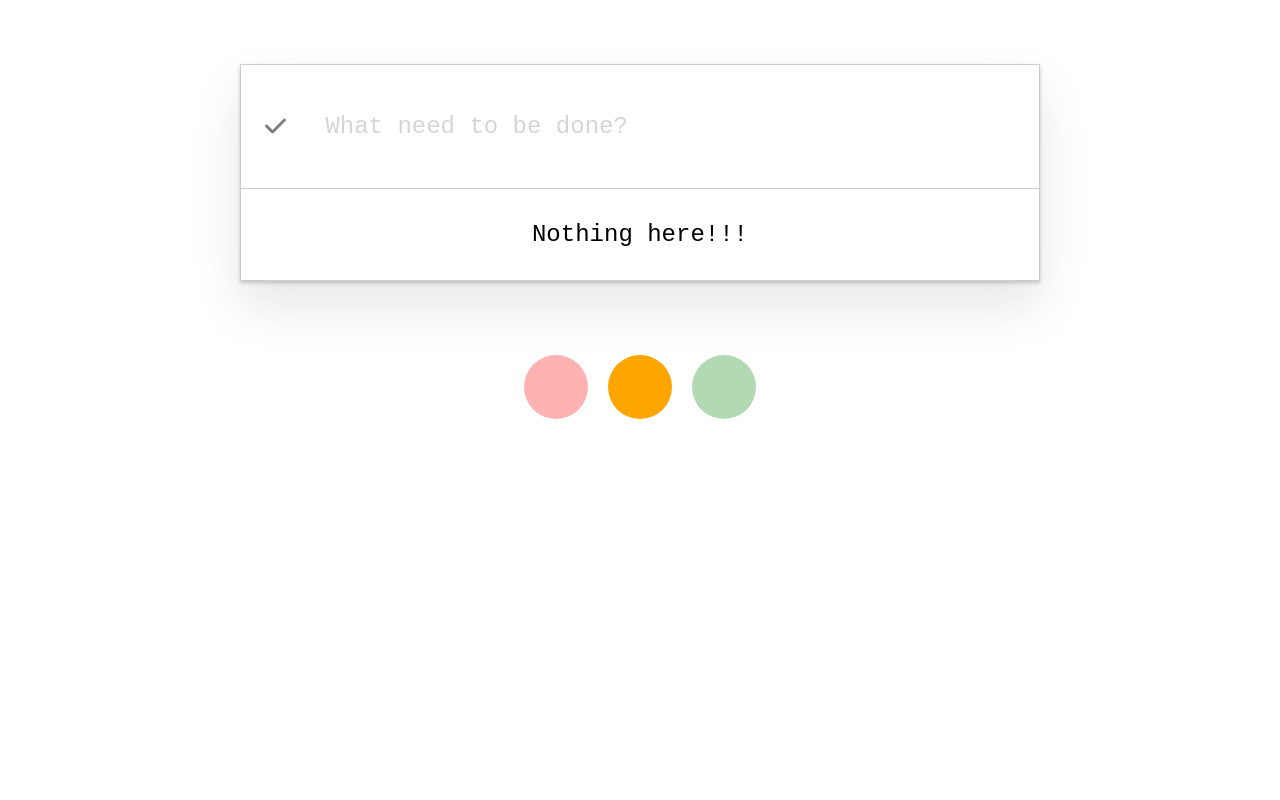
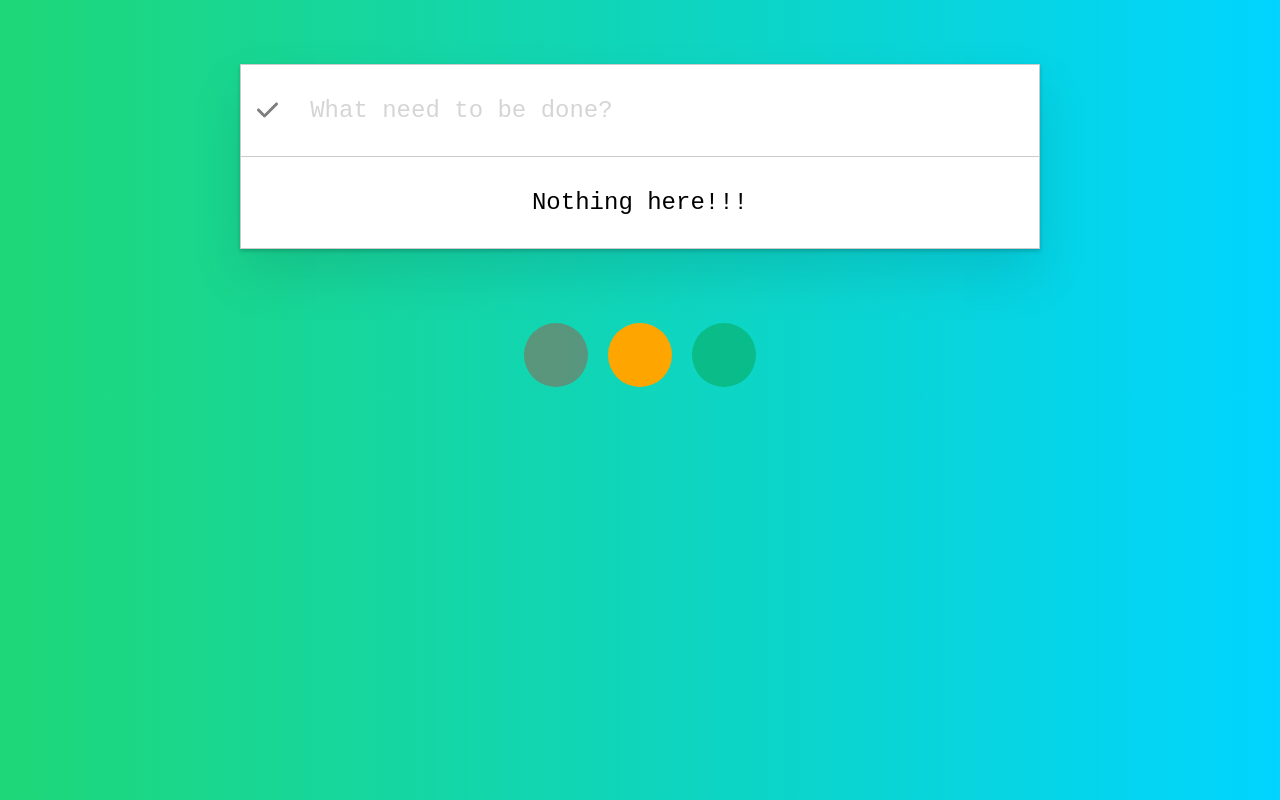
Before and after one commit to hiimdev/todoList-reactjs, a React (Create React App) app: page / in a window 1280 px wide. Built offline with nearby package versions, Linux system fonts and the light colour scheme.

Commit message:
edit interface

```diff
--- a/src/App.css
+++ b/src/App.css
@@ -1,9 +1,10 @@
 .container {
+    background-color: #fff;
     display: flex;
     flex-direction: column;
     justify-content: center;
     align-items: flex-start;
-    width: 100vh;
+    max-width: 100vh;
     height: auto;
     margin: 4rem auto;
     border: 1px solid #ccc;
--- a/src/App.js
+++ b/src/App.js
@@ -1,4 +1,3 @@
-// import logo from './logo.svg';
 import React, { Component } from 'react';
 
 import TodoItem from './components/TodoItem';
@@ -46,7 +45,6 @@ class App extends Component {
 
             this.setState({
                 todoItems: todoItems.map((i) =>
-                    // i !== item ? { ...i } : { ...i, isComplete: !isComplete },
                     i === item ? { ...i, isComplete: !isComplete } : { ...i },
                 ),
             });
--- a/src/components/Input.css
+++ b/src/components/Input.css
@@ -3,10 +3,11 @@
     display: flex;
     justify-content: space-between;
     align-items: center;
-    padding: 1rem;
+    padding: 0.5rem;
     width: 100%;
     height: 100%;
     border-bottom: 1px solid #ccc;
+    background-color: #fff;
 }
 
 .wrap:last-child {
--- a/src/components/TrafficLight.css
+++ b/src/components/TrafficLight.css
@@ -2,6 +2,7 @@
     display: flex;
     justify-content: center;
     align-items: flex-end;
+    z-index: 999;
 }
 
 .bulb {
--- a/src/components/todoItem.css
+++ b/src/components/todoItem.css
@@ -7,10 +7,10 @@
 .todoItem {
     width: 100%;
     height: 100%;
-    /* margin-left: 4rem; */
     padding: 1.2rem;
     font-family: 'Courier New', Courier, monospace;
     font-size: 1.5rem;
+    background-color: #fff;
 }
 
 .todoItem:last-child {
@@ -28,7 +28,6 @@
 
 .todoItem:hover .icon-del {
     display: block;
-    /* opacity: 0.6; */
 }
 
 .itemComplete {
--- a/src/index.css
+++ b/src/index.css
@@ -5,6 +5,13 @@ body {
         'Helvetica Neue', sans-serif;
     -webkit-font-smoothing: antialiased;
     -moz-osx-font-smoothing: grayscale;
+    background: rgb(2, 0, 36);
+    background: linear-gradient(
+        90deg,
+        rgba(2, 0, 36, 1) 0%,
+        rgba(30, 215, 119, 1) 0%,
+        rgba(0, 212, 255, 1) 100%
+    );
 }
 
 code {
```
